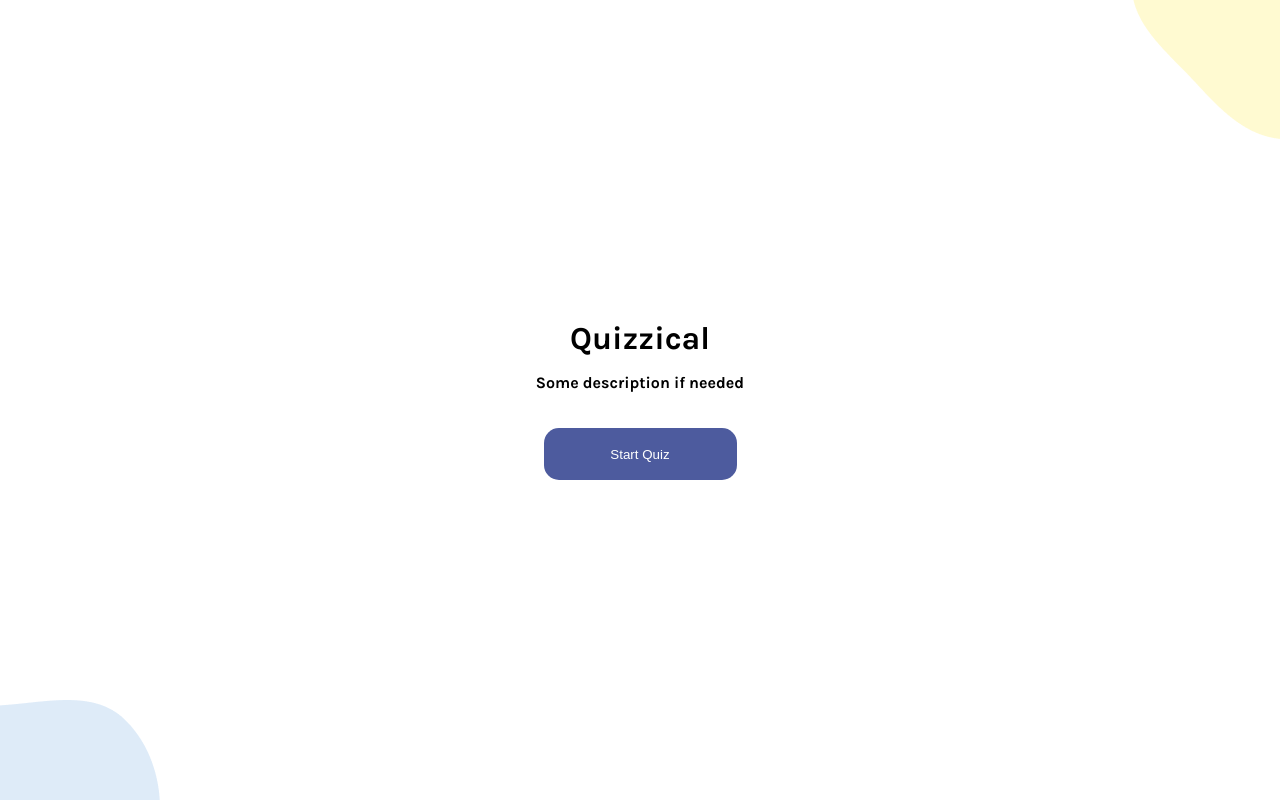
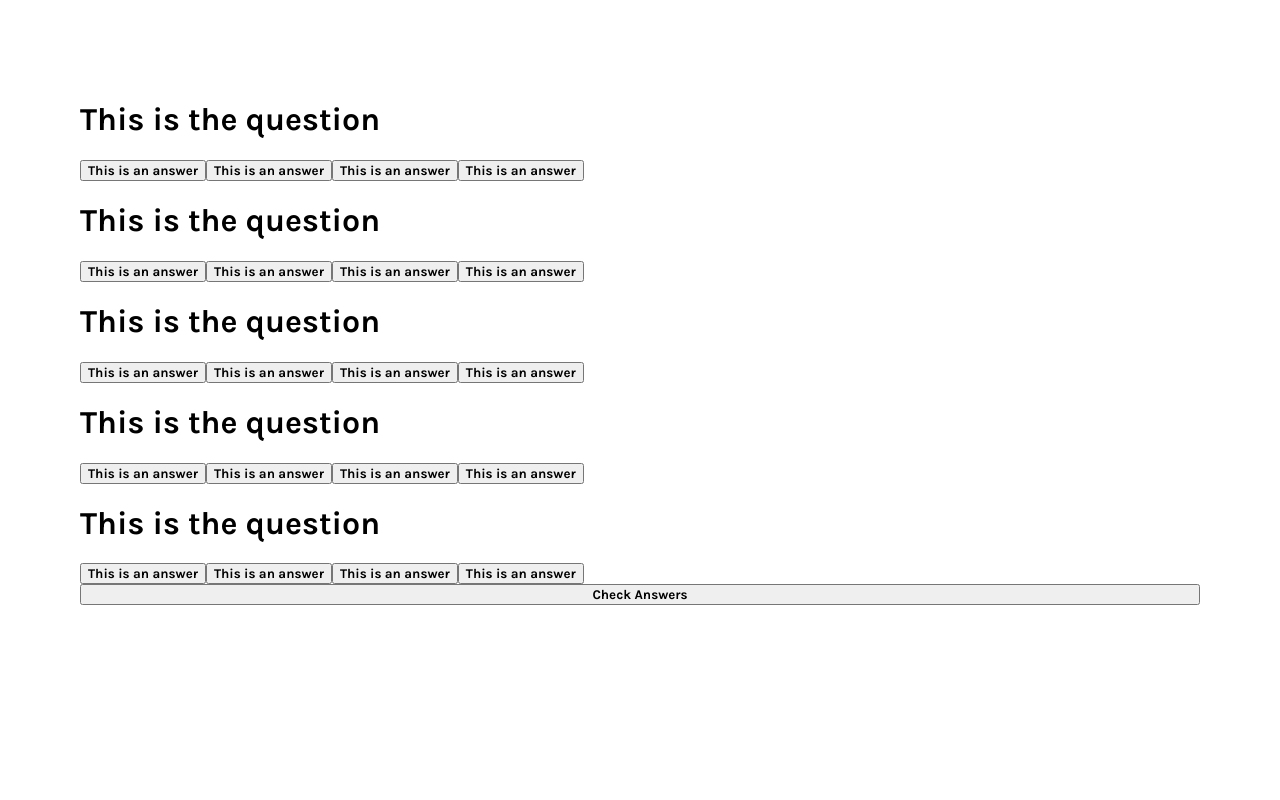
Before and after one commit to nicholascian99/Quizzical, a React (Vite) app in the folder Quizzical/: page / in a window 1280 px wide. Built offline with nearby package versions, Linux system fonts and the light colour scheme.

Commit message:
Some changes

```diff
--- a/Quizzical/src/App.jsx
+++ b/Quizzical/src/App.jsx
@@ -1,17 +1,16 @@
 import { useState } from 'react'
 import './index.css'
+import StartingScreen from "./StartingScreen"
+import Quiz from './Quiz'
 
 function App() {
   // const [count, setCount] = useState(0)
 
   return (
-    <div className='titleScreen'>
-      <div className='backgroundEl-blue'></div>
-      <div className='backgroundEl-yellow'> </div>
-      <h1>Quizzical</h1>
-      <p>Some description if needed</p>
-      <button className='startBtn'>Start Quiz</button>
-    </div>
+    <>
+      {/* <StartingScreen /> */}
+      <Quiz />
+    </>
   )
 }
 
--- /dev/null
+++ b/Quizzical/src/Question.jsx
@@ -0,0 +1,13 @@
+import React from 'react'
+
+export default function Question(){
+    return(
+        <form className='questionForm'>
+            <h1>This is the question</h1>
+            <button>This is an answer</button>
+            <button>This is an answer</button>
+            <button>This is an answer</button>
+            <button>This is an answer</button>
+        </form>
+    )
+}
--- /dev/null
+++ b/Quizzical/src/Quiz.jsx
@@ -0,0 +1,15 @@
+import React from 'react'
+import Question from './Question'
+
+export default function Quiz(){
+    return(
+        <div className='quizContainer'>
+            <Question />
+            <Question />
+            <Question />
+            <Question />
+            <Question />
+            <button>Check Answers</button>
+        </div>
+    )
+}
--- /dev/null
+++ b/Quizzical/src/StartingScreen.jsx
@@ -0,0 +1,13 @@
+import React from 'react'
+
+export default function StartingScreen(){
+  return(
+    <div className='titleScreen'>
+      <div className='backgroundEl-blue'></div>
+      <div className='backgroundEl-yellow'> </div>
+      <h1>Quizzical</h1>
+      <p>Some description if needed</p>
+      <button className='startBtn'>Start Quiz</button>
+    </div>
+  )
+}
--- a/Quizzical/src/index.css
+++ b/Quizzical/src/index.css
@@ -14,12 +14,14 @@ body{
   margin:0;
   overflow: auto;
   height:100%;
+  font-family: "Karla", sans-serif;
+  font-optical-sizing: auto;
+  font-weight: 700;
 }
 
 
 
 .titleScreen{
-  font-family: 'Karla';
   display: flex;
   flex-direction: column;
   align-items: center;
@@ -27,15 +29,18 @@ body{
   height: 100vh;
   width:100%;
   margin: auto;
-  font-family: "Karla", sans-serif;
-  font-optical-sizing: auto;
-  font-weight: 700;
+
   overflow: hidden;
   position: relative;
 }
 
 .titleScreen h1{
   margin: 0;
+  font-size: 3em;
+}
+
+.titleScreen p{
+  font-size: 1em;
 }
 
 .backgroundEl-blue{
@@ -70,4 +75,22 @@ body{
   border-radius: 15px;
   border: none;
   margin-top:1.5em;
+  font-size: 1em;
 }
+
+button{
+  font-family: "Karla", sans-serif;
+  font-optical-sizing: auto;
+  font-weight: 700;
+}
+
+.quizContainer{
+  display: flex;
+  flex-direction: column;
+  margin:5em;
+}
+
+/* .questionForm{
+  display: flex;
+  flex-direction: column;
+} */
```
